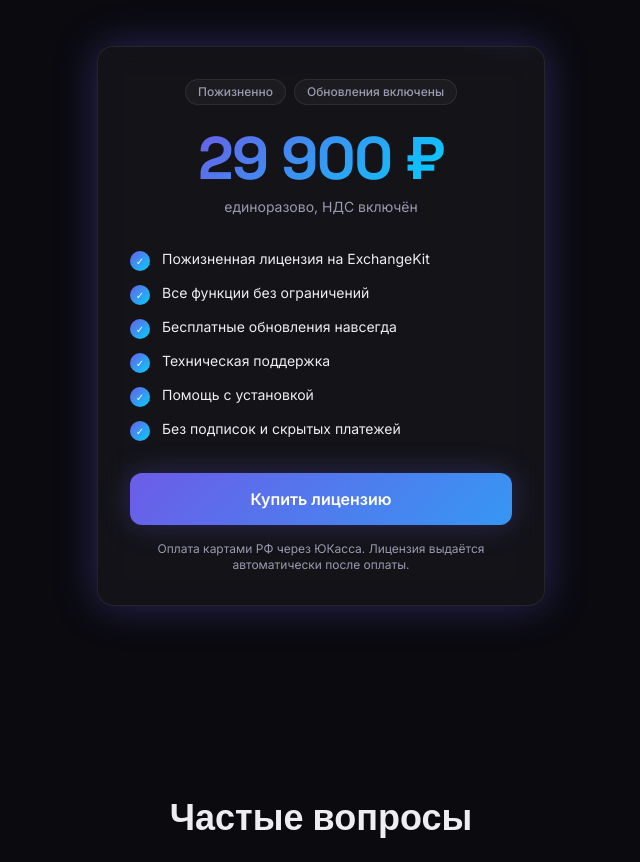
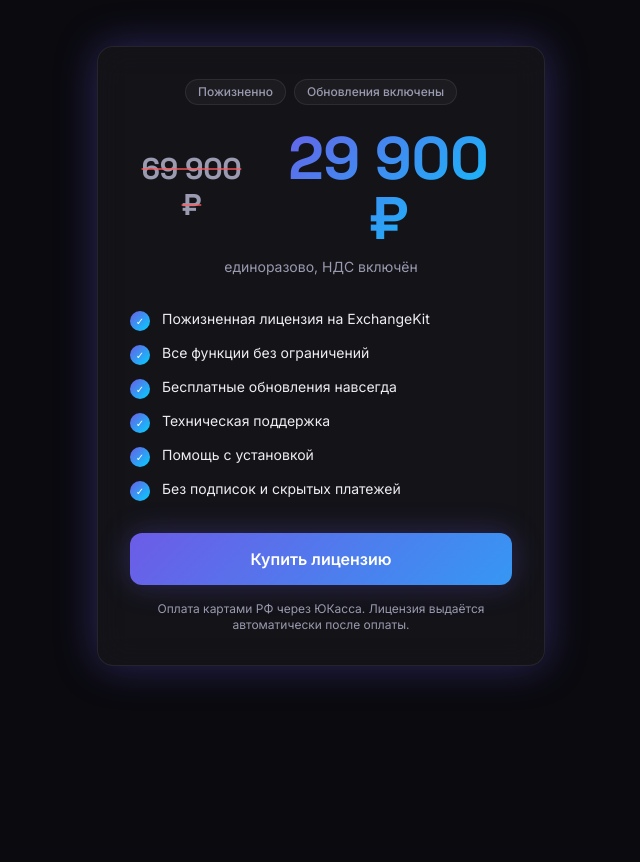
Before and after one commit to pachugonis/exchangekit_lending, a Next.js app in the folder frontend/: page / in a window 1280 px wide. Shown: the part 3000-3862 px from the top of the page, without its empty margins (319-959 px from the left). Built offline with nearby package versions, Linux system fonts and the light colour scheme.

Commit message:
Add struck-through old price (69 900 ₽) next to current price

```diff
--- a/frontend/components/sections/Pricing.tsx
+++ b/frontend/components/sections/Pricing.tsx
@@ -33,8 +33,11 @@
               <span className="badge">Обновления включены</span>
             </div>
 
-            <div className="font-display text-5xl font-bold tracking-tight sm:text-6xl">
-              <span className="gradient-text">
+            <div className="flex items-baseline justify-center gap-3 font-display font-bold tracking-tight">
+              <span className="text-2xl text-text-muted line-through decoration-danger/70 decoration-2 sm:text-3xl">
+                69 900 ₽
+              </span>
+              <span className="gradient-text text-5xl sm:text-6xl">
                 <CountUp to={29900} /> ₽
               </span>
             </div>
```
